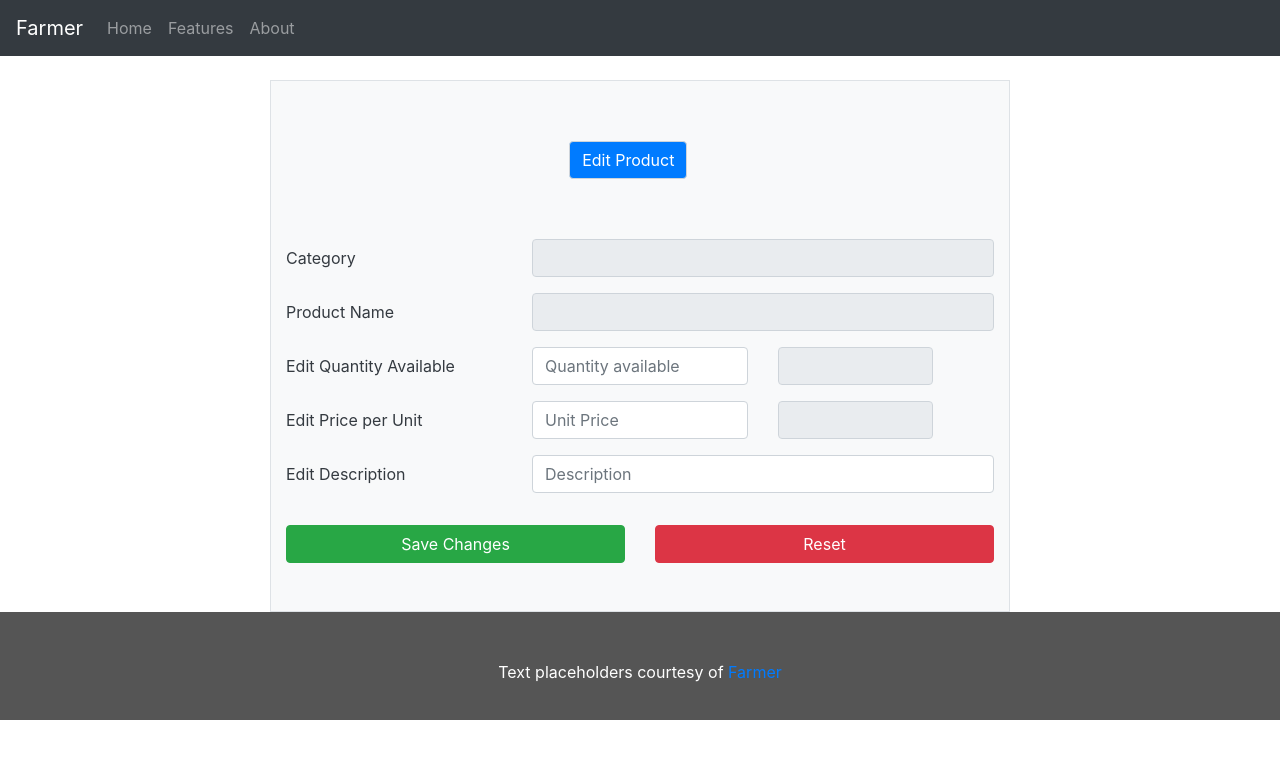
After one commit to jaiswalsahil844/Farmers-Portal, a Node project: template views/edit_post.ejs in a window 1280 px wide. The commit adds this page. Shown: the top 759 px of the page. Run offline with Node 20 templates, Linux system fonts and the light colour scheme; the template is opened without the code that fills it, so the values that code supplies are empty; some libraries are stand-ins or nearby versions.

Commit message:
edit product

```diff
--- a/server.js
+++ b/server.js
@@ -418,11 +418,11 @@ app.get("/orders", async(req, res)=>{
     } else {
         let orders = req.user.orders;
         if (req.user.type == "Farmer") {
-            res.send({
+            res.render('/orders_farmer', {
                 orders
             })
         } else {
-            res.send({
+            res.render('/orders_buyer', {
                 orders
             })
         }
@@ -495,6 +495,28 @@ app.get("/removeFromMyProducts/:id", async (req, res) => {
     });
 });
 
+//EDit item from my products page
+app.get("/editFromMyProducts/:id", async (req, res) => {
+
+    let productId = req.params.id;
+
+ Post.findById(productId, async (err, product) => {
+      if (err) console.log(err);
+       else {
+	     let user = await User.find({ username: req.user.username });
+          let product =await Post.findById(productId);
+          console.log('sahil raj');
+          console.log(product);
+          res.render("edit_post.ejs", {
+            product : product,
+            user : user
+             });
+    }
+
+    });
+
+});
+
 http.listen(3000, function () {
     console.log("listening on : 3000");
 });
--- /dev/null
+++ b/views/edit_post.ejs
@@ -0,0 +1,168 @@
+<!doctype html>
+<html lang="en">
+
+<head>
+    <!-- Required meta tags -->
+    <meta charset="utf-8">
+    <meta name="viewport" content="width=device-width, initial-scale=1, shrink-to-fit=no">
+
+    <!-- Bootstrap CSS -->
+    <link rel="stylesheet" href="https://stackpath.bootstrapcdn.com/bootstrap/4.1.3/css/bootstrap.min.css"
+          integrity="sha384-MCw98/SFnGE8fJT3GXwEOngsV7Zt27NXFoaoApmYm81iuXoPkFOJwJ8ERdknLPMO" crossorigin="anonymous">
+
+    <title>Add Product</title>
+
+    <style>
+        footer {
+            position: relative;
+            left: 0;
+            bottom: 0;
+            width: 100%;
+            background-color: #555;
+            color: white;
+            text-align: center;
+            padding: 20px;
+        }
+    </style>
+</head>
+
+<body>
+
+    <nav class="navbar navbar-expand-lg navbar-dark bg-dark">
+        <a class="navbar-brand" href="#">Farmer</a>
+        <button class="navbar-toggler" type="button" data-toggle="collapse" data-target="#navbarText"
+                aria-controls="navbarText" aria-expanded="false" aria-label="Toggle navigation">
+            <span class="navbar-toggler-icon"></span>
+        </button>
+        <div class="collapse navbar-collapse" id="navbarText">
+            <ul class="navbar-nav mr-auto">
+                <li class="nav-item">
+                    <a class="nav-link" href="./index">Home</a>
+                </li>
+                <li class="nav-item">
+                    <a class="nav-link" href="#">Features</a>
+                </li>
+                <li class="nav-item">
+                    <a class="nav-link" href="#">About</a>
+                </li>
+            </ul>
+        </div>
+    </nav>
+
+    <div class="container pt-4">
+
+        <% if (typeof flag != 'undefined') { %>
+            <% if (flag == 0) { %>
+                <p class="p-3 mb-2 bg-danger text-light">Failed</p>
+            <% } %>
+            <% if (flag == 1) { %>
+                <p class="p-3 mb-2 bg-success text-light">Success</p>
+            <% } %>
+        <% } %>
+
+        <div class="container col-8 pt-6 bg-light text-dark border">
+        <form enctype="multipart/form-data" action="/create" method="POST">
+
+            <div class="input-group mb-6" style="margin-top: 60px; margin-bottom: 60px;">
+                <div style="margin-left: 40%;">
+                    <label class="input-group-text bg-primary " style="color: white;">Edit Product</label>
+                </div>
+            </div>
+            <div class="form-group row">
+                <label for="category" class="col-sm-4 col-form-label">Category</label>
+                <div class="col-sm-8">
+                  <input name="addCategory" type="text" class="form-control" id="addCategory" value="<%= product.category %>" readonly>
+                </div>
+            </div>
+
+            <div class="form-group row">
+                <label for="product" class="col-sm-4 col-form-label">Product Name</label>
+                <div class="col-sm-8">
+                    <input name="product" type="text" class="form-control" id="product" value="<%=product.product%>" readonly>
+                </div>
+            </div>
+            <div class="form-group row">
+                <label for="quantity" class="col-sm-4 col-form-label">Edit Quantity Available</label>
+                <div class="col-sm-4">
+                    <input name="quantity" type="number" class="form-control" id="quantity" placeholder="Quantity available" value=<%=product.quantity%>>
+                </div>
+                <div class="col-sm-3">
+                    <input name="quantity_unit" class="form-control" value="<%=product.quantity_unit%>" readonly>
+
+                </div>
+            </div>
+            <div class="form-group row">
+                <label for="address" class="col-sm-4 col-form-label">Edit Price per Unit</label>
+                <div class="col-sm-4">
+                    <input name="price" type="number" class="form-control" id="price" placeholder="Unit Price" value=<%=product.price%>>
+                </div>
+                <div class="col-sm-3">
+                    <input name="price_unit" class="form-control" value="<%=product.price_unit%>" readonly>
+                </div>
+            </div>
+
+            <div class="form-group row">
+                <label for="description" class="col-sm-4 col-form-label">Edit Description</label>
+                <div class="col-sm-8">
+                    <input name="description" type="text" class="form-control" id="desciption" value="<%=product.description%>" placeholder="Description">
+                </div>
+            </div>
+
+
+            <div class="pt-3 pb-5 row">
+                <div class="col-sm-6">
+                <button name="submit" type="submit" class="btn btn-success btn-block">Save Changes</button>
+            </div>
+            <div class="col-sm-6 ">
+                <button name="reset" type="reset" class="btn btn-danger btn-block">Reset</button>
+            </div>
+            </div>
+        </form>
+    </div>
+</div>
+
+    <footer class="container-fluid text-center pt-5">
+        <p>Text placeholders courtesy of <a href="http://www.trinqet.com/">Farmer</a></p>
+    </footer>
+
+    <!-- Optional JavaScript -->
+    <!-- jQuery first, then Popper.js, then Bootstrap JS -->
+    <script src="https://code.jquery.com/jquery-3.3.1.slim.min.js"
+            integrity="sha384-q8i/X+965DzO0rT7abK41JStQIAqVgRVzpbzo5smXKp4YfRvH+8abtTE1Pi6jizo"
+            crossorigin="anonymous"></script>
+    <script src="https://cdnjs.cloudflare.com/ajax/libs/popper.js/1.14.3/umd/popper.min.js"
+            integrity="sha384-ZMP7rVo3mIykV+2+9J3UJ46jBk0WLaUAdn689aCwoqbBJiSnjAK/l8WvCWPIPm49"
+            crossorigin="anonymous"></script>
+    <script src="https://stackpath.bootstrapcdn.com/bootstrap/4.1.3/js/bootstrap.min.js"
+            integrity="sha384-ChfqqxuZUCnJSK3+MXmPNIyE6ZbWh2IMqE241rYiqJxyMiZ6OW/JmZQ5stwEULTy"
+            crossorigin="anonymous"></script>
+
+    <script>
+        function yesnoCheck() {
+            var selectedItem = document.getElementById("select");
+            //console.log(selectedItem);
+            console.log(selectedItem.selectedIndex);
+            if (selectedItem.selectedIndex == 6) {
+                document.getElementById("hideField").style.removeProperty('display');
+            }
+            else {
+                document.getElementById("hideField").style.display = "none";
+            }
+        }
+        function readURL(input) {
+            if (input.files && input.files[0]) {
+                var reader = new FileReader();
+
+                reader.onload = function (e) {
+                    $('#blah')
+                        .attr('src', e.target.result)
+                        .width(150)
+                        .height(200);
+                };
+                reader.readAsDataURL(input.files[0]);
+            }
+        }
+    </script>
+</body>
+
+</html>
--- a/views/orders_buyer.html
+++ b/views/orders_buyer.ejs
@@ -42,7 +42,7 @@
     <title>Orders Buyer</title>
 </head>
 
-<body>`
+<body>
 
     <nav class="navbar navbar-expand-lg navbar-dark bg-dark">
         <a class="navbar-brand" href="#">Buyer</a>
--- a/views/orders_farmer.html
+++ b/views/orders_farmer.ejs
@@ -42,7 +42,7 @@
     <title>Orders Farmer</title>
 </head>
 
-<body>`
+<body>
 
     <nav class="navbar navbar-expand-lg navbar-dark bg-dark">
         <a class="navbar-brand" href="#">Farmer</a>
@@ -64,7 +64,7 @@
             </ul>
         </div>
     </nav>
-
+    <%=orders%>
     <div class="container pt-5">
         <table class="table table-bordered text-center">
             <thead class="thead-dark">
@@ -93,6 +93,8 @@
             </tbody>
           </table>
     </div>
+
+    <%=orders%>
 
     <div class="container mt-4">
         <div class="row">
--- a/views/products.ejs
+++ b/views/products.ejs
@@ -86,8 +86,8 @@
                                   <div class="col-md-6"><h6><h6 class="card-subtitle mb-2 text-muted"><b><%= products[i].price %></b> <%= products[i].price_unit %></h6></h6></div>
                                 </div>
                               <p class="card-text"><%= products[i].description %></p>
-                              <a href="#" class="card-link">Edit</a>
-                              <a href="/removeFromMyProducts/<%= products[i]._id" class="card-link">Remove</a>
+                              <a href="/editFromMyProducts/<%= products[i]._id %>" class="card-link">Edit</a>
+                              <a href="/removeFromMyProducts/<%= products[i]._id%>" class="card-link">Remove</a>
                           </div>
                       </div>
                 </div>
```
Also changed, not shown: views/create_post.ejs (+4 -4 lines).
